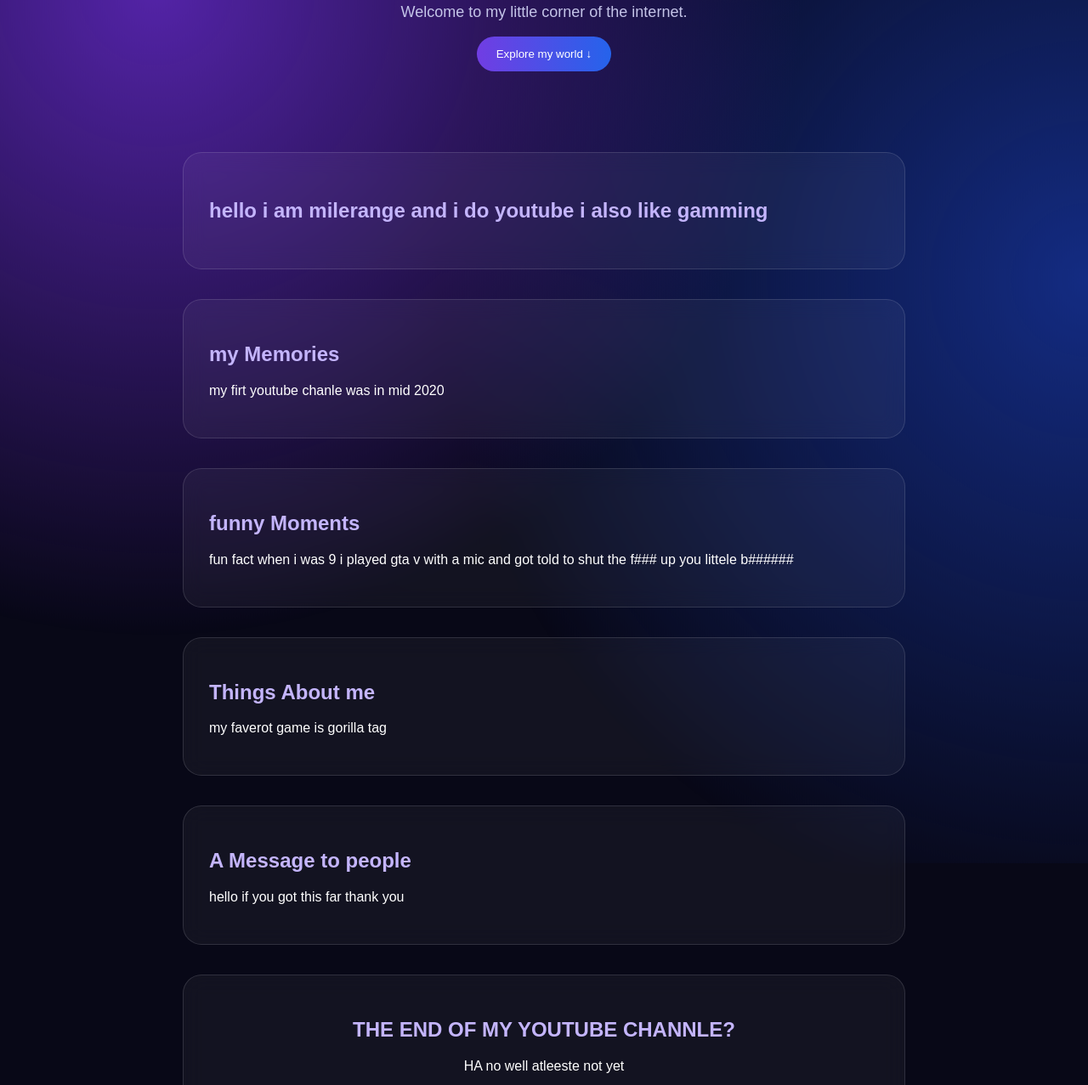
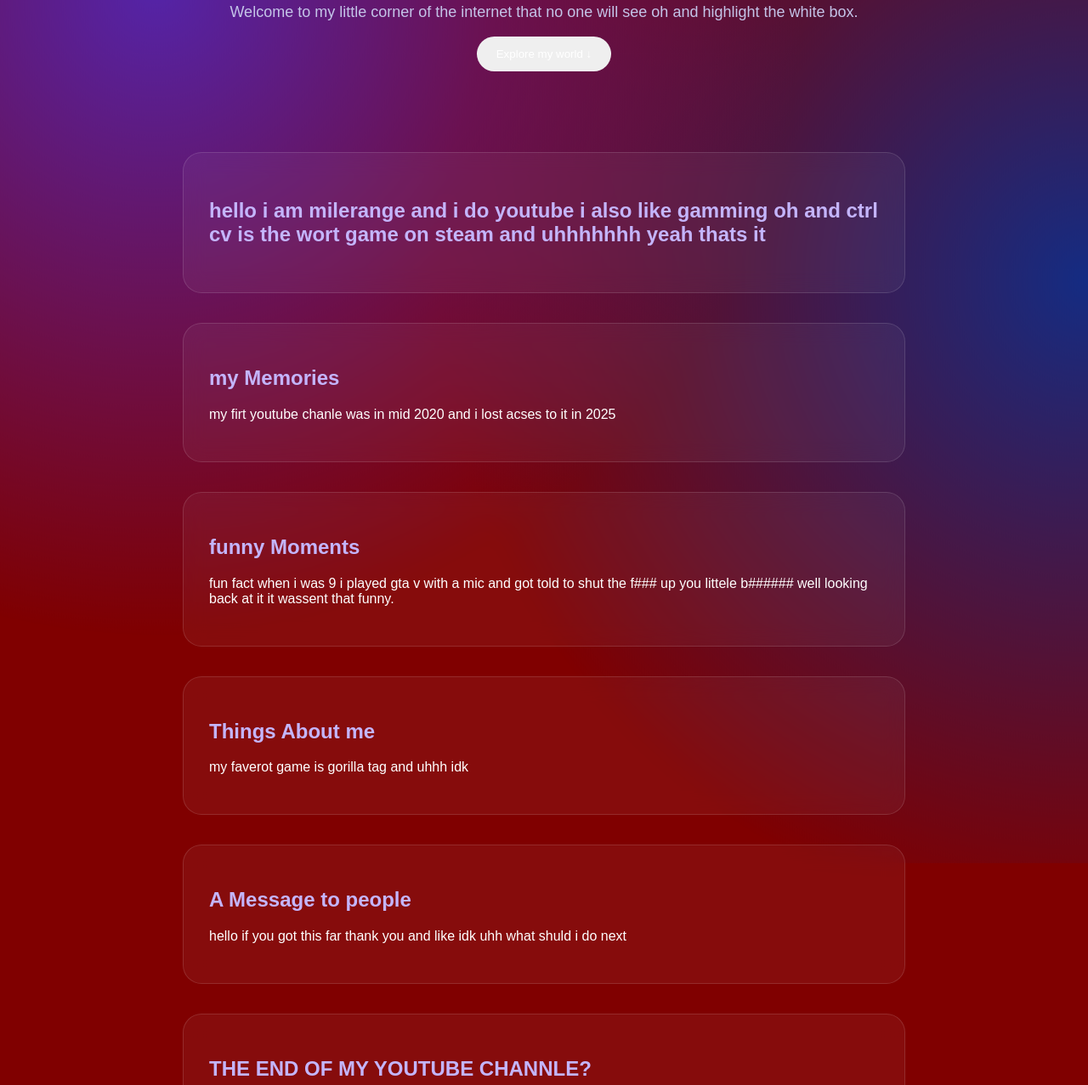
Before and after one commit to hfuiefrshjdhfgjsdhfhdfgjsdkfhg/redesigned-barnacle, a plain HTML site: page index.html in a window 1280 px wide. Shown: the part 196-1473 px from the top of the page at 85% size. Drawn offline with Linux system fonts and the light colour scheme.

Commit message:
Add files via upload

```diff
--- a/index.html
+++ b/index.html
@@ -12,33 +12,33 @@
 
 <header>
   <h1 contenteditable="true">my world</h1>
-  <p contenteditable="true">Welcome to my little corner of the internet.</p>
+  <p contenteditable="true">Welcome to my little corner of the internet that no one will see oh and highlight the white box.</p>
   <button onclick="explore()">Explore my world ↓</button>
 </header>
 
 <section id="about">
   <h2 About me</h2>
-  <p contenteditable="true">hello i am milerange and i do youtube i also like gamming </p>
+  <p contenteditable="true">hello i am milerange and i do youtube i also like gamming oh and ctrl cv is the wort game on steam and uhhhhhhh yeah thats it</p>
 </section>
 
 <section>
   <h2>my Memories</h2>
-  <p contenteditable="true">my firt youtube chanle was in mid 2020</p>
+  <p contenteditable="true">my firt youtube chanle was in mid 2020 and i lost acses to it in 2025</p>
 </section>
 
 <section>
   <h2> funny Moments</h2>
-  <p contenteditable="true">fun fact when i was 9 i played gta v with a mic and got told to shut the f### up you littele b######</p>
+  <p contenteditable="true">fun fact when i was 9 i played gta v with a mic and got told to shut the f### up you littele b###### well looking back at it it wassent that funny.</p>
 </section>
 
 <section>
   <h2> Things About me</h2>
-  <p contenteditable="true">my faverot game is gorilla tag </p>
+  <p contenteditable="true">my faverot game is gorilla tag and uhhh idk </p>
 </section>
 
 <section>
   <h2>A Message to people</h2>
-  <p contenteditable="true">hello if you got this far thank you</p>
+  <p contenteditable="true">hello if you got this far thank you and like idk uhh what shuld i do next</p>
 </section>
 
 <section class="ending">
--- a/style.css
+++ b/style.css
@@ -7,7 +7,7 @@ body {
   margin: 0;
   font-family: Arial, sans-serif;
   color: white;
-  background: #080817;
+  background:maroon;
   overflow-x: hidden;
 }
 
@@ -94,20 +94,20 @@ button {
   padding: 13px 23px;
   border-radius: 30px;
   color: white;
-  background: linear-gradient(90deg, #713de3, #2563eb);
+  background: linear-gradient(90deg, orange, maroon;
   cursor: pointer;
   transition: .3s;
 }
 
 button:hover {
   transform: scale(1.1);
-  box-shadow: 0 0 25px #8060ff;
+  box-shadow: 0 0 25px maroon;
 }
 
 .heart {
   position: fixed;
   bottom: -30px;
-  color: #c084fc;
+  color: maroon;
   pointer-events: none;
   animation: floatUp 7s linear forwards;
   z-index: -1;
```
